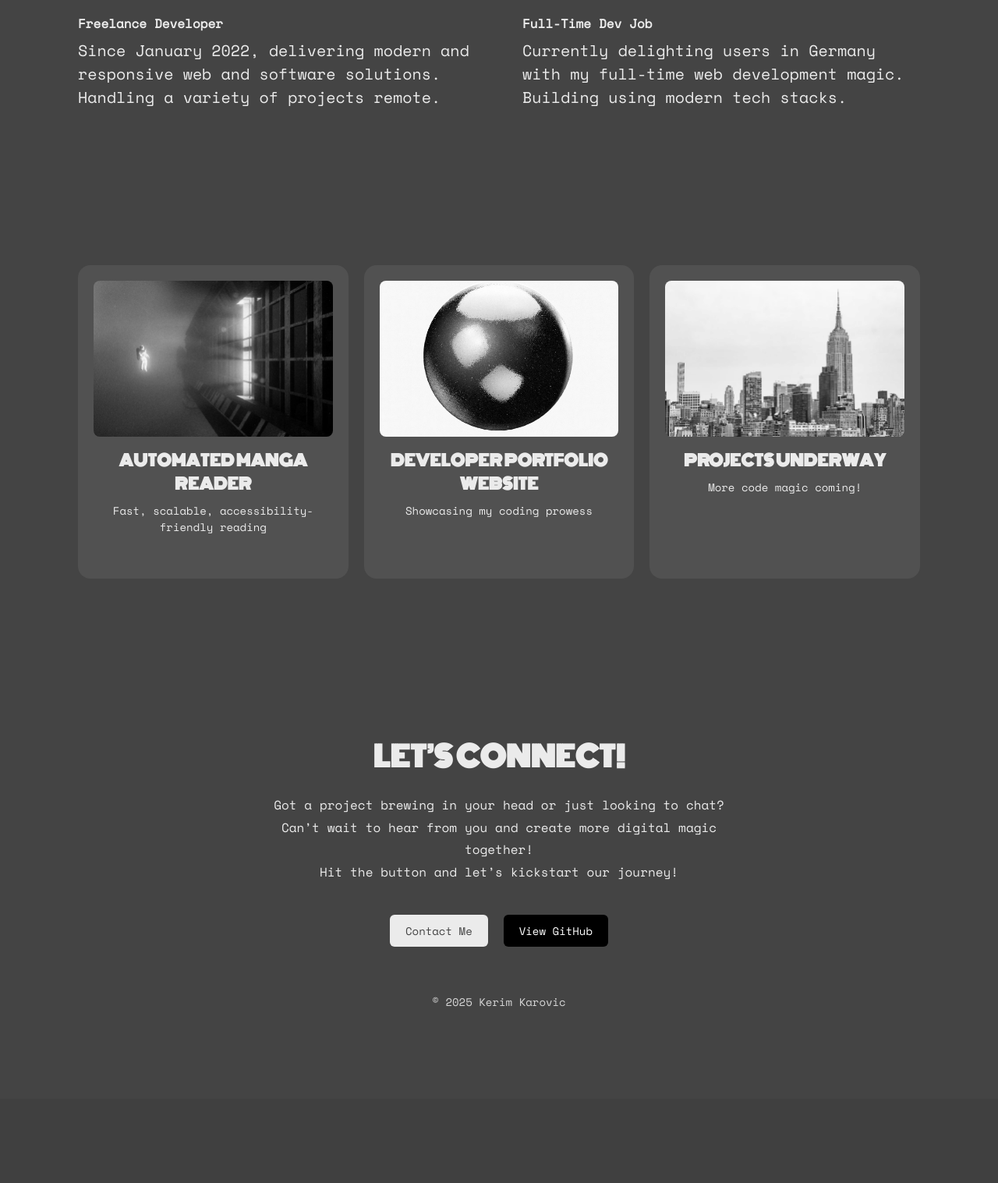
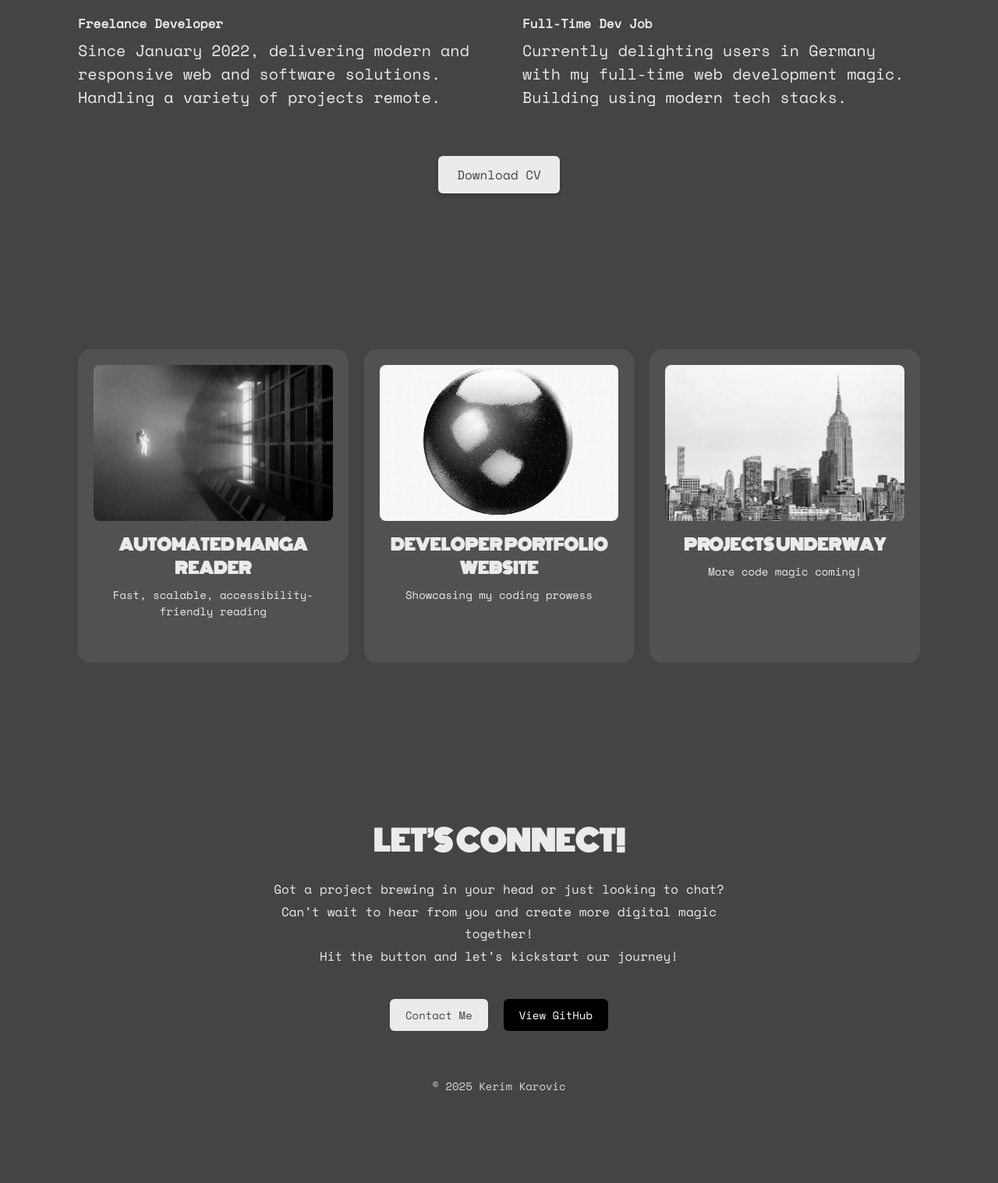
Before and after one commit to KerimKarovic/Kerim-Karovic-Porfolio, a Flask app: page / in a window 1280 px wide. Shown: the part 2082-3599 px from the top of the page at 78% size. Before the commit the page ends 3373 px from the top, so only its background shows below. Run offline with Flask 3, Linux system fonts and the light colour scheme.

Commit message:
Finished creating site through code with all functionalities working moving on to tidying for multile screen size viewing

```diff
--- a/app/static/css/styles.css
+++ b/app/static/css/styles.css
@@ -324,7 +324,10 @@ body {
   object-fit: cover;
   border-radius: 8px;
   margin-bottom: 16px;
+  z-index: 1; /* ✅ ensure hover overlay appears above image */
+  position: relative;
 }
+
 
 .project__title {
   font-family: 'Monoton', cursive;
@@ -408,3 +411,175 @@ body {
   color: #D6D6D6;
   margin-top: 40px;
 }
+.experience__download {
+  margin-top: 60px;
+  display: flex;
+  justify-content: center;
+}
+
+.download-btn {
+  font-family: 'Space Mono', monospace;
+  font-size: 16px;
+  padding: 12px 24px;
+  background-color: #EBEBEB;
+  color: #444444;
+  text-decoration: none;
+  border-radius: 6px;
+  box-shadow: 0 4px 6px rgba(0, 0, 0, 0.2);
+  transition: all 0.2s ease-in-out;
+}
+
+.download-btn:hover {
+  transform: scale(1.05);
+  background-color: #d6d6d6;
+}
+.project__card {
+  position: relative;
+  overflow: hidden;
+  transition: transform 0.3s ease;
+}
+
+.project__card:hover {
+  transform: scale(1.03);
+}
+
+.project__hover {
+  position: absolute;
+  bottom: 0;
+  left: 0;
+  right: 0;
+  background-color: rgba(235, 235, 235, 0.95);
+  color: #444444;
+  padding: 20px;
+  text-align: center;
+  transform: translateY(100%);
+  transition: transform 0.3s ease;
+  font-family: 'Space Mono', monospace;
+  font-size: 14px;
+  z-index: 2; /* ✅ bring it above the image */
+  backdrop-filter: blur(4px); /* optional: subtle blur effect */
+  border-top: 1px solid #ccc;
+}
+
+.project__hover a {
+  display: inline-block;
+  margin-top: 8px;
+  color: #000000;
+  text-decoration: underline;
+  font-weight: bold;
+}
+.project__hover p {
+  font-weight: 600;
+  margin: 0;
+}
+
+
+.project__card:hover .project__hover {
+  transform: translateY(0);
+}
+/* === Modal === */
+.modal {
+  display: none;
+  position: fixed;
+  z-index: 99;
+  left: 0;
+  top: 0;
+  width: 100%;
+  height: 100%;
+  backdrop-filter: blur(6px);
+  background-color: rgba(0, 0, 0, 0.3);
+  justify-content: center;
+  align-items: center;
+}
+
+.modal__content {
+  background-color: #fff;
+  color: #444;
+  padding: 30px 40px;
+  border-radius: 10px;
+  max-width: 500px;
+  width: 90%;
+  font-family: 'Space Mono', monospace;
+  box-shadow: 0 10px 25px rgba(0, 0, 0, 0.2);
+  text-align: left;
+  position: relative;
+}
+
+.modal__content h3 {
+  margin-top: 0;
+  font-family: 'Monoton', cursive;
+  font-size: 20px;
+  margin-bottom: 16px;
+}
+
+.modal__content a {
+  color: #000;
+  text-decoration: underline;
+}
+
+.modal__close {
+  position: absolute;
+  top: 12px;
+  right: 16px;
+  font-size: 24px;
+  font-weight: bold;
+  color: #444;
+  cursor: pointer;
+}
+/* === Contact Popup === */
+.contact-popup {
+  display: none;
+  position: fixed;
+  top: 0;
+  left: 0;
+  z-index: 100;
+  width: 100vw;
+  height: 100vh;
+  backdrop-filter: blur(6px);
+  background-color: rgba(0, 0, 0, 0.4);
+  justify-content: center;
+  align-items: center;
+}
+
+.contact-popup__content {
+  background-color: #444444;
+  padding: 40px;
+  border-radius: 10px;
+  color: #EBEBEB;
+  font-family: 'Space Mono', monospace;
+  max-width: 500px;
+  width: 90%;
+  position: relative;
+  text-align: left;
+  box-shadow: 0 12px 30px rgba(0, 0, 0, 0.4);
+}
+
+.contact-popup__title {
+  font-family: 'Monoton', cursive;
+  font-size: 24px;
+  text-transform: uppercase;
+  margin-bottom: 20px;
+}
+
+.contact-popup__list {
+  list-style: none;
+  padding: 0;
+  margin: 0;
+  line-height: 1.8;
+  font-size: 14px;
+}
+
+.contact-popup__list a {
+  color: #EBEBEB;
+  text-decoration: underline;
+}
+
+.contact-popup__close {
+  position: absolute;
+  top: 10px;
+  right: 16px;
+  font-size: 24px;
+  font-weight: bold;
+  color: #EBEBEB;
+  cursor: pointer;
+}
--- a/app/static/js/script.js
+++ b/app/static/js/script.js
@@ -0,0 +1,20 @@
+document.addEventListener('DOMContentLoaded', function () {
+    const popup = document.getElementById('contactPopup');
+    const openPopupBtn = document.getElementById('openContactPopup');
+    const closePopupBtn = document.querySelector('.contact-popup__close');
+
+    openPopupBtn.addEventListener('click', function (e) {
+      e.preventDefault();
+      popup.style.display = 'flex';
+    });
+
+    closePopupBtn.addEventListener('click', function () {
+      popup.style.display = 'none';
+    });
+
+    window.addEventListener('click', function (e) {
+      if (e.target === popup) {
+        popup.style.display = 'none';
+      }
+    });
+  });
--- a/app/templates/index.html
+++ b/app/templates/index.html
@@ -3,6 +3,21 @@
 {% block title %}Home - Kerim Karovic{% endblock %}
 
 {% block content %}
+<!-- Contact Popup -->
+<div id="contactPopup" class="contact-popup">
+  <div class="contact-popup__content">
+    <span class="contact-popup__close">&times;</span>
+    <h3 class="contact-popup__title">Let’s Connect!</h3>
+    <ul class="contact-popup__list">
+      <li><strong>Mobile (DE):</strong> +49 15566088651</li>
+      <li><strong>Mobile (BIH):</strong> +387 62008871</li>
+      <li><strong>WhatsApp:</strong> +387 62008871</li>
+      <li><strong>E-mail:</strong> <a href="mailto:kerim.karovic3@gmail.com">kerim.karovic3@gmail.com</a></li>
+      <li><strong>LinkedIn:</strong> <a href="https://www.linkedin.com/in/kerim-karovic-8835b42a7/" target="_blank">kerim-karovic</a></li>
+    </ul>
+  </div>
+</div>
+
 <section class="hero">
   <div class="hero__overlay">
     <!-- Ellipses -->
@@ -16,6 +31,8 @@
     <a href="#experience" class="hero__btn">Experience</a>
     <a href="#projects" class="hero__btn">My Projects</a>
     <a href="#contact" class="hero__btn">Contacts</a>
+
+
   </div>
 
 
@@ -77,6 +94,12 @@
       <p>Currently delighting users in Germany with my full-time web development magic. Building using modern tech stacks.</p>
     </div>
   </div>
+  <div class="experience__download">
+    <a href="{{ url_for('static', filename='files/Kerim_Karovic_Resume_.pdf') }}" class="download-btn" download>
+      Download CV
+    </a>
+  </div>
+
 </section>
 <section id="projects" class="projects">
   <div class="projects__container">
@@ -85,19 +108,29 @@
       <img src="{{ url_for('static', filename='images/mangaReaderImage.png') }}" alt="Automated Manga Reader">
       <h3 class="project__title">Automated Manga Reader</h3>
       <p class="project__desc">Fast, scalable, accessibility-friendly reading</p>
+      <div class="project__hover">
+        <p>Visit project GitHub for detailed description.</p>
+        <a href="https://github.com/KerimKarovic/Automated-Manga-Reader-" target="_blank">GitHub Link</a>
+      </div>
     </div>
 
     <div class="project__card">
-      <img src="{{ url_for('static', filename='images/PorfolioImage.png') }}" alt="Developer Portfolio Website">
+      <img src="{{ url_for('static', filename='images/PorfolioImage.png') }}" alt="Portfolio Website">
       <h3 class="project__title">Developer Portfolio Website</h3>
       <p class="project__desc">Showcasing my coding prowess</p>
+      <div class="project__hover">
+        <p>Visit project GitHub for detailed description.</p>
+        <a href="https://github.com/KerimKarovic/Kerim-Karovic-Porfolio" target="_blank">GitHub Link</a>
+      </div>
     </div>
 
     <div class="project__card">
       <img src="{{ url_for('static', filename='images/UnderwayImage.png') }}" alt="Projects Underway">
       <h3 class="project__title">Projects Underway</h3>
       <p class="project__desc">More code magic coming!</p>
+      <!-- No hover link here -->
     </div>
+
 
   </div>
 </section>
@@ -109,10 +142,24 @@
     Hit the button and let’s kickstart our journey!
   </p>
   <div class="contact__buttons">
-    <a href="mailto:kerim@example.com" class="contact__btn light">Contact Me</a>
+    <a href="#" class="contact__btn light" id="openContactPopup">Contact Me</a>
+
     <a href="https://github.com/KerimKarovic" target="_blank" class="contact__btn dark">View GitHub</a>
   </div>
   <p class="contact__footer">© 2025 Kerim Karovic</p>
+  <!-- Contact Modal -->
+<div id="contactModal" class="modal">
+  <div class="modal__content">
+    <span class="modal__close">&times;</span>
+    <h3>Let’s Get in Touch</h3>
+    <p><strong>E-mail:</strong> kerim.karovic3@gmail.com</p>
+    <p><strong>LinkedIn:</strong> <a href="https://www.linkedin.com/in/kerim-karovic-8835b42a7/" target="_blank">kerim-karovic</a></p>
+    <p><strong>Mobile (DE):</strong> +49 15566088651</p>
+    <p><strong>Mobile (BIH):</strong> +387 62008871</p>
+    <p><strong>WhatsApp:</strong> +387 62008871</p>
+  </div>
+</div>
+
 </section>
 
 {% endblock %}
```
Also changed, not shown: 2 other files.
